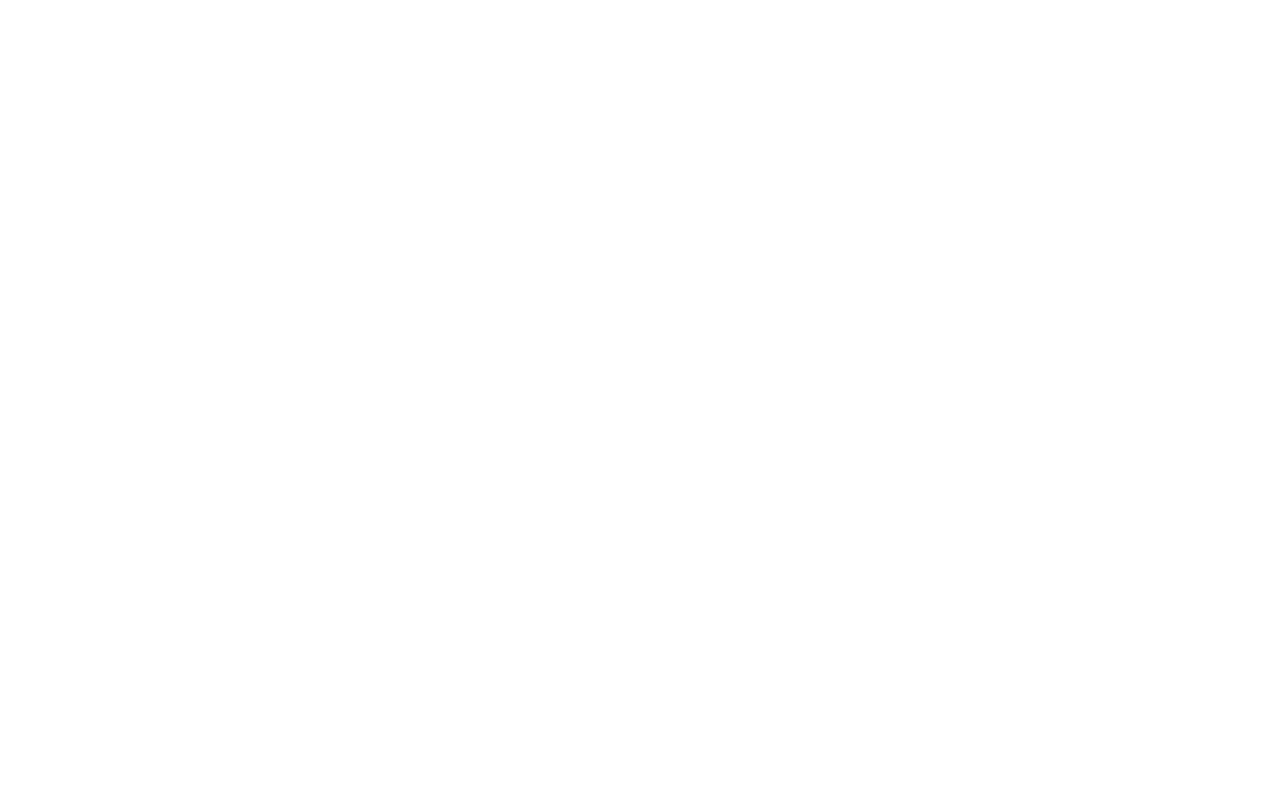
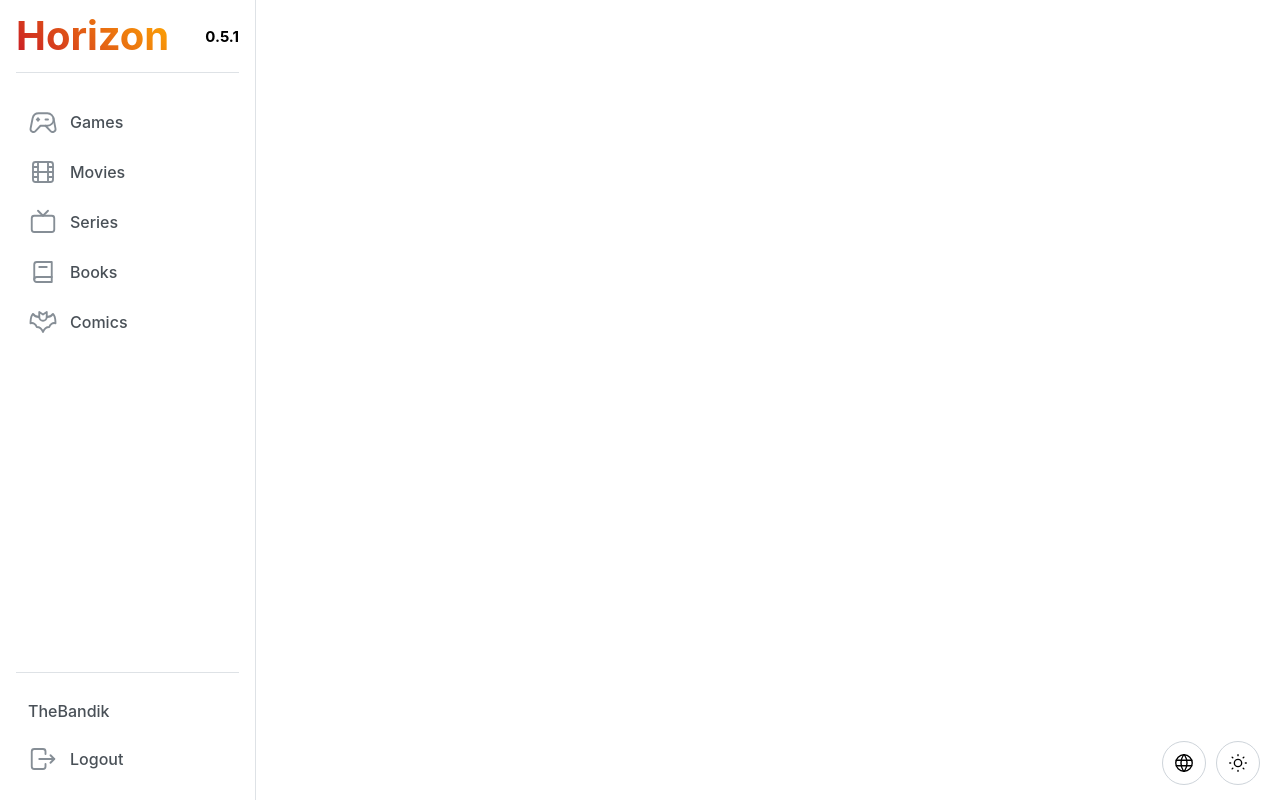
Before and after one commit to TheBandik/Horizon, a React app in the folder src/frontend/: page /user in a window 1280 px wide. Before the commit this address had no page. Built offline with nearby package versions, Linux system fonts and the light colour scheme; the HTML template or start-up script is replaced by a standard one.

Commit message:
add navbar for user profile page

```diff
--- a/src/frontend/src/App.tsx
+++ b/src/frontend/src/App.tsx
@@ -6,6 +6,7 @@
 import {AuthForm} from "./pages/auth/AuthForm.tsx";
 import {LoginForm} from "./pages/auth/LoginForm.tsx";
 import {RegisterForm} from "./pages/auth/RegisterForm.tsx";
+import {UserProfile} from "./pages/UserProfile.tsx";
 
 export default function App() {
 
@@ -69,6 +70,13 @@
                         </AuthForm>
                     }
                 />
+            {/* Страница пользователя */}
+                <Route
+                    path="/user"
+                    element={
+                        <UserProfile/>
+                    }
+                />
             </Routes>
         </BrowserRouter>
     }</MantineProvider>;
--- a/src/frontend/src/locales/en.json
+++ b/src/frontend/src/locales/en.json
@@ -6,5 +6,11 @@
   "no_account": "Don't have an account? Register",
   "repeated_password": "Repeat password",
   "repeated_password_placeholder": "Repeat your password",
-  "signup_button": "Sign up"
+  "signup_button": "Sign up",
+  "games": "Games",
+  "movies": "Movies",
+  "series": "Series",
+  "books": "Books",
+  "comics": "Comics",
+  "logout": "Logout"
 }
--- a/src/frontend/src/locales/ja.json
+++ b/src/frontend/src/locales/ja.json
@@ -6,5 +6,11 @@
   "no_account": "アカウントをお持ちではありませんか？ 登録",
   "repeated_password": "パスワードの確認",
   "repeated_password_placeholder": "パスワードを繰り返してください",
-  "signup_button": "サインアップ"
+  "signup_button": "サインアップ",
+  "games": "ゲーム",
+  "movies": "映画",
+  "series": "テレビドラマ",
+  "books": "小説",
+  "comics": "漫画",
+  "logout": "ログアウト"
 }
--- a/src/frontend/src/locales/ru.json
+++ b/src/frontend/src/locales/ru.json
@@ -6,5 +6,11 @@
   "no_account": "Нет аккаунта? Зарегистрируйтесь",
   "repeated_password": "Повторите пароль",
   "repeated_password_placeholder": "Повторите ваш пароль",
-  "signup_button": "Зарегистрироваться"
+  "signup_button": "Зарегистрироваться",
+  "games": "Игры",
+  "movies": "Фильмы",
+  "series": "Сериалы",
+  "books": "Книги",
+  "comics": "Комиксы",
+  "logout": "Выйти"
 }
--- /dev/null
+++ b/src/frontend/src/pages/UserProfile.tsx
@@ -0,0 +1,93 @@
+import {useState} from 'react';
+import {
+    IconLogout,
+    IconDeviceGamepad2,
+    IconMovie,
+    IconDeviceTv,
+    IconBook2,
+    IconBat
+} from '@tabler/icons-react';
+import {Text, Group, Flex} from '@mantine/core';
+import classes from './styles/UserProfile.module.css';
+import packageJson from '../../package.json';
+import {LanguageSwitcher} from "../components/LanguageSwitcher.tsx";
+import {ThemeToggle} from "../components/ThemeToggle.tsx";
+import {useMediaQuery} from "@mantine/hooks";
+import {useTranslation} from "react-i18next";
+
+export function UserProfile() {
+    const [active, setActive] = useState('Billing');
+    const isMobile = useMediaQuery('(max-width: 600px)');
+
+    const {t} = useTranslation();
+
+    const data = [
+        {link: '', label: t("games"), icon: IconDeviceGamepad2},
+        {link: '', label: t("movies"), icon: IconMovie},
+        {link: '', label: t("series"), icon: IconDeviceTv},
+        {link: '', label: t("books"), icon: IconBook2},
+        {link: '', label: t("comics"), icon: IconBat},
+    ];
+
+    const links = data.map((item) => (
+        <a
+            className={classes.link}
+            data-active={item.label === active || undefined}
+            href={item.link}
+            key={item.label}
+            onClick={(event) => {
+                event.preventDefault();
+                setActive(item.label);
+            }}
+        >
+            <item.icon className={classes.linkIcon} stroke={1.5}/>
+            <span>{item.label}</span>
+        </a>
+    ));
+
+    return (
+        <Flex>
+
+            <nav className={classes.navbar}>
+                <div className={classes.navbarMain}>
+                    <Group className={classes.header} justify="space-between">
+                        <Text
+                            fw={700}
+                            size={"40px"}
+                            variant={"gradient"}
+                        >
+                            Horizon
+                        </Text>
+                        <Text
+                            fw={700}
+                            size={"15px"}
+                        >
+                            {packageJson.version}</Text>
+                    </Group>
+                    {links}
+                </div>
+
+                <div className={classes.footer}>
+                    <a href="#" className={classes.link} onClick={(event) => event.preventDefault()}>
+                        <span>TheBandik</span>
+                    </a>
+
+                    <a href="#" className={classes.link} onClick={(event) => event.preventDefault()}>
+                        <IconLogout className={classes.linkIcon} stroke={1.5}/>
+                        <span>{t("logout")}</span>
+                    </a>
+                </div>
+            </nav>
+
+            {!isMobile && (
+                <div style={{position: "absolute", right: 20, bottom: 15}}>
+                    <Group gap="xs">
+                        <LanguageSwitcher/>
+                        <ThemeToggle/>
+                    </Group>
+                </div>
+            )}
+        </Flex>
+
+    );
+}
--- /dev/null
+++ b/src/frontend/src/pages/styles/UserProfile.module.css
@@ -0,0 +1,64 @@
+.navbar {
+    height: 100vh;
+    width: 20%;
+    padding: var(--mantine-spacing-md);
+    display: flex;
+    flex-direction: column;
+    justify-content: space-between;
+    border-right: 1px solid light-dark(var(--mantine-color-gray-3), var(--mantine-color-dark-4));
+}
+
+.navbarMain {
+    flex: 1;
+}
+
+.header {
+    padding-bottom: var(--mantine-spacing-md);
+    margin-bottom: calc(var(--mantine-spacing-md) * 1.5);
+    border-bottom: 1px solid light-dark(var(--mantine-color-gray-3), var(--mantine-color-dark-4));
+}
+
+.footer {
+    padding-top: var(--mantine-spacing-md);
+    margin-top: var(--mantine-spacing-md);
+    border-top: 1px solid light-dark(var(--mantine-color-gray-3), var(--mantine-color-dark-4));
+}
+
+.link {
+    display: flex;
+    align-items: center;
+    text-decoration: none;
+    font-size: 16px;
+    color: light-dark(var(--mantine-color-gray-7), var(--mantine-color-dark-1));
+    padding: var(--mantine-spacing-xs) var(--mantine-spacing-sm);
+    border-radius: var(--mantine-radius-sm);
+    font-weight: 500;
+
+    @mixin hover {
+        background-color: light-dark(var(--mantine-color-gray-0), var(--mantine-color-dark-6));
+        color: light-dark(var(--mantine-color-black), var(--mantine-color-white));
+
+        .linkIcon {
+            color: light-dark(var(--mantine-color-black), var(--mantine-color-white));
+        }
+    }
+
+    &[data-active] {
+        &,
+        &:hover {
+            background-color: var(--mantine-color-blue-light);
+            color: var(--mantine-color-blue-light-color);
+
+            .linkIcon {
+                color: var(--mantine-color-blue-light-color);
+            }
+        }
+    }
+}
+
+.linkIcon {
+    color: light-dark(var(--mantine-color-gray-6), var(--mantine-color-dark-2));
+    margin-right: var(--mantine-spacing-sm);
+    width: 30px;
+    height: 30px;
+}
```
